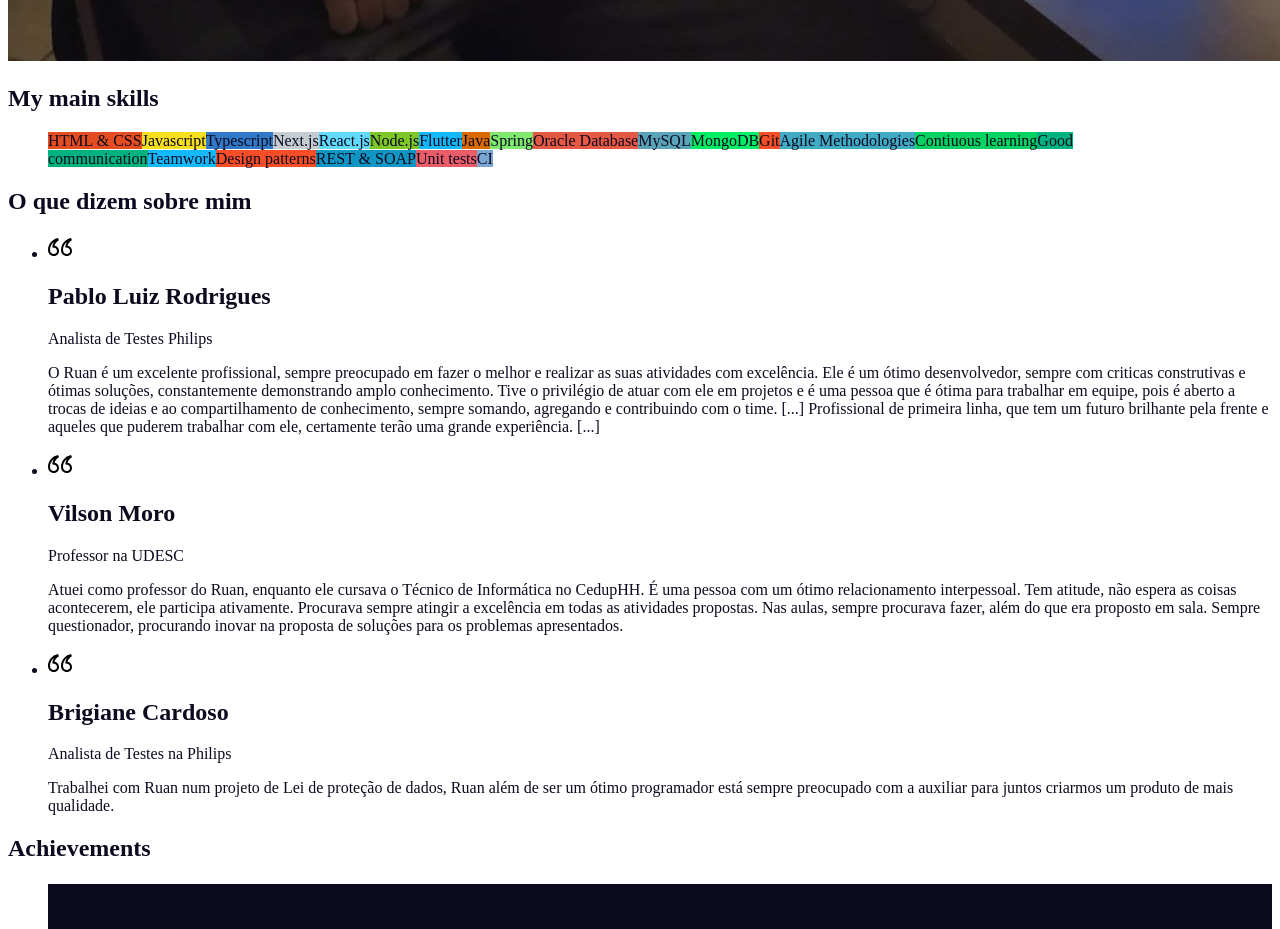
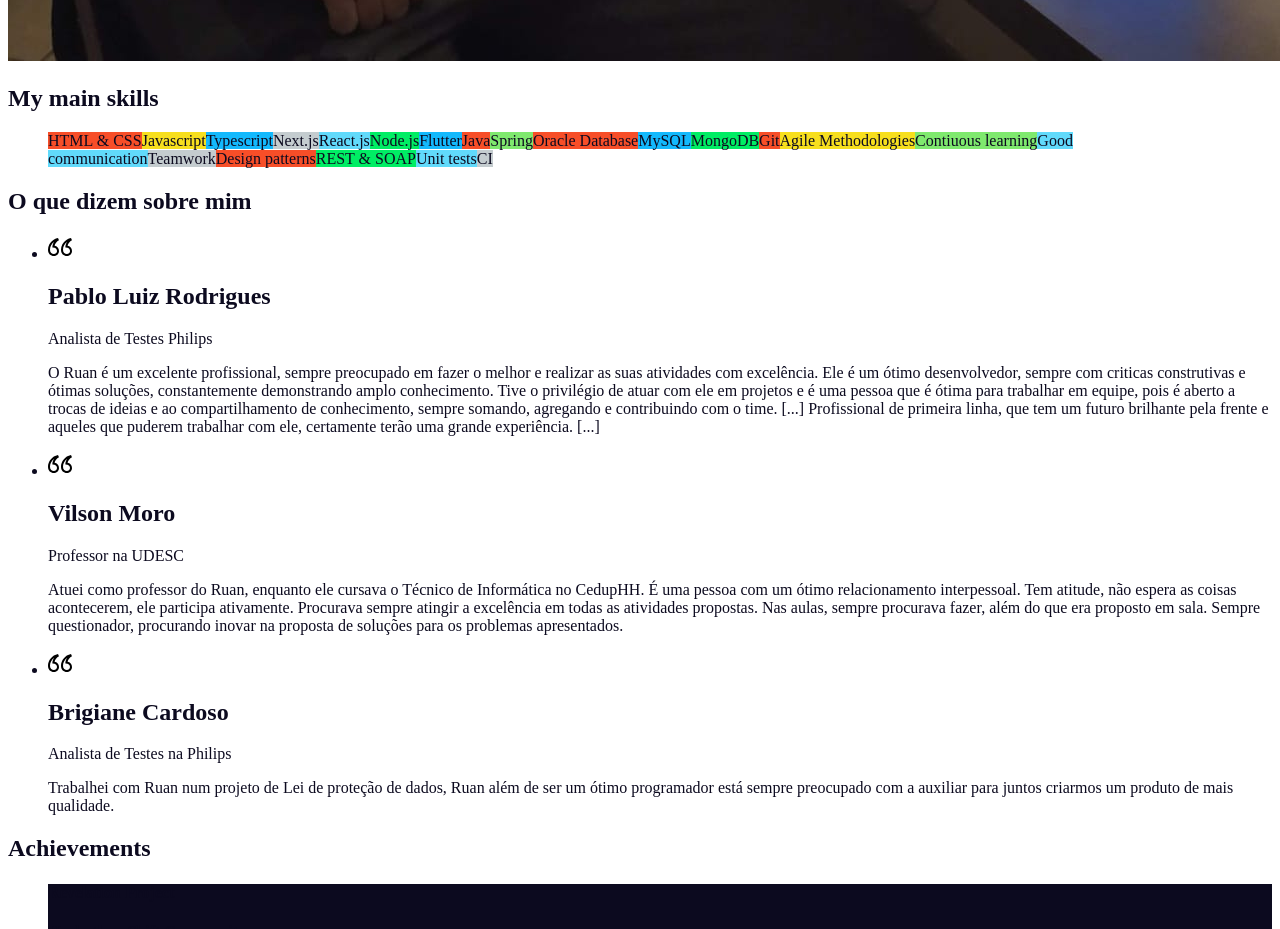
Before and after one commit to RuanScherer/my-site, a Next.js app: page / in a window 1280 px wide. Shown: the part 2300-3229 px from the top of the page. Built offline with nearby package versions, Linux system fonts and the light colour scheme.

Commit message:
fix: change skills colors

```diff
--- a/components/SkillChip.js
+++ b/components/SkillChip.js
@@ -1,7 +1,7 @@
 export const SkillChip = ({ skillName, backgroundColor }) => {
   return (
     <span
-      className="text-sm xl:text-base font-medium rounded-full px-3 py-1"
+      className="text-sm xl:text-base font-medium rounded-full shadow px-3 py-1"
       style={{ backgroundColor: backgroundColor }}
     >
       {skillName}
--- a/components/SkillsSection.js
+++ b/components/SkillsSection.js
@@ -12,27 +12,27 @@ export const SkillsSection = () => {
         </h2>
 
         <ul className="flex flex-wrap items-center justify-center gap-2 md:w-3/4 xl:w-4/6 font-bold text-lg md:text-xl list-none">
-          <SkillChip skillName="HTML & CSS" backgroundColor="#e54c21" />
+          <SkillChip skillName="HTML & CSS" backgroundColor="#f74e28" />
           <SkillChip skillName="Javascript" backgroundColor="#f7df1e" />
-          <SkillChip skillName="Typescript" backgroundColor="#3178c6" />
+          <SkillChip skillName="Typescript" backgroundColor="#13b9fd" />
           <SkillChip skillName="Next.js" backgroundColor="#c4cccf" />
           <SkillChip skillName="React.js" backgroundColor="#61dafb" />
-          <SkillChip skillName="Node.js" backgroundColor="#7fc728" />
+          <SkillChip skillName="Node.js" backgroundColor="#00ed64" />
           <SkillChip skillName="Flutter" backgroundColor="#13b9fd" />
-          <SkillChip skillName="Java" backgroundColor="#d96901" />
+          <SkillChip skillName="Java" backgroundColor="#f74e28" />
           <SkillChip skillName="Spring" backgroundColor="#7fe96e" />
-          <SkillChip skillName="Oracle Database" backgroundColor="#e55844" />
-          <SkillChip skillName="MySQL" backgroundColor="#5aa4b9" />
+          <SkillChip skillName="Oracle Database" backgroundColor="#f74e28" />
+          <SkillChip skillName="MySQL" backgroundColor="#13b9fd" />
           <SkillChip skillName="MongoDB" backgroundColor="#00ed64" />
           <SkillChip skillName="Git" backgroundColor="#f74e28" />
-          <SkillChip skillName="Agile Methodologies" backgroundColor="#41aac5" />
-          <SkillChip skillName="Contiuous learning" backgroundColor="#04d361" />
-          <SkillChip skillName="Good communication" backgroundColor="#00b37e" />
-          <SkillChip skillName="Teamwork" backgroundColor="#13b9fd" />
+          <SkillChip skillName="Agile Methodologies" backgroundColor="#f7df1e" />
+          <SkillChip skillName="Contiuous learning" backgroundColor="#7fe96e" />
+          <SkillChip skillName="Good communication" backgroundColor="#61dafb" />
+          <SkillChip skillName="Teamwork" backgroundColor="#c4cccf" />
           <SkillChip skillName="Design patterns" backgroundColor="#f74e28" />
-          <SkillChip skillName="REST & SOAP" backgroundColor="#1196c4" />
-          <SkillChip skillName="Unit tests" backgroundColor="#ea5d68" />
-          <SkillChip skillName="CI" backgroundColor="#79a6d2" />
+          <SkillChip skillName="REST & SOAP" backgroundColor="#00ed64" />
+          <SkillChip skillName="Unit tests" backgroundColor="#61dafb" />
+          <SkillChip skillName="CI" backgroundColor="#c4cccf" />
         </ul>
       </CustomContainer>
     </motion.section>
```
